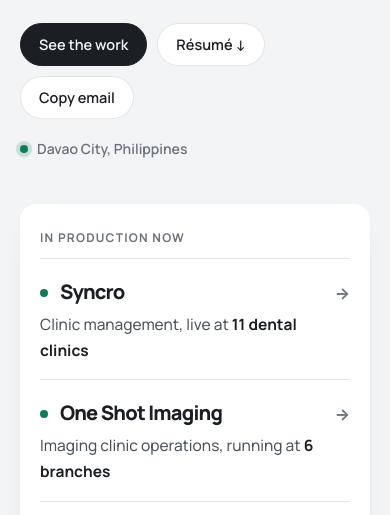
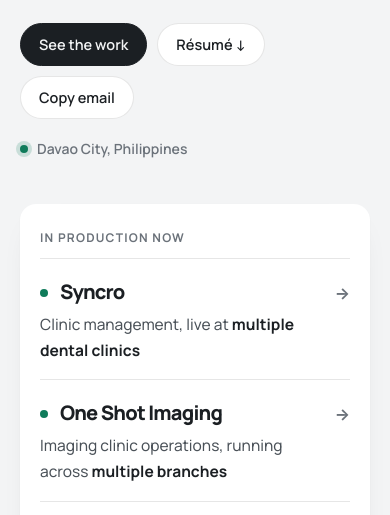
Before and after one commit to Kahariel/Kahariel.github.io, a plain HTML site: page index.html in a window 390 px wide. Shown: the part 283-798 px from the top of the page. Drawn offline with Linux system fonts and the light colour scheme.

Commit message:
Remove clinic and branch counts from the site and CV

```diff
--- a/index.html
+++ b/index.html
@@ -15,7 +15,7 @@
 <meta property="og:type" content="profile">
 <meta property="og:site_name" content="Karl Daven Talib">
 <meta property="og:title" content="Karl Daven Talib — Full-Stack Developer">
-<meta property="og:description" content="AI, automation & integrations. Healthcare platforms in production at 11 clinics, an AI voice receptionist, workflow automation, CRM and mobile.">
+<meta property="og:description" content="AI, automation & integrations. Healthcare platforms in production at multiple clinics, an AI voice receptionist, workflow automation, CRM and mobile.">
 <meta property="og:url" content="https://kahariel.github.io/">
 <meta property="og:image" content="https://kahariel.github.io/assets/og.png">
 <meta property="og:image:width" content="1200">
@@ -116,7 +116,7 @@
     <h1>Karl Daven P. Talib</h1>
     <p>Full-Stack Developer — AI, Automation &amp; Integrations · Davao City, Philippines</p>
     <p><a href="mailto:pioloulo123@gmail.com">pioloulo123@gmail.com</a> · +63 991 844 4532 · <a href="assets/Karl-Daven-Talib-CV.pdf">Résumé (PDF)</a></p>
-    <p>The full portfolio needs JavaScript. Selected work: dental clinic management platform (Syncro — 11 clinics, AI voice receptionist in development),
+    <p>The full portfolio needs JavaScript. Selected work: dental clinic management platform (Syncro — in production at multiple clinics, AI voice receptionist in development),
       Syncro Hub (the SaaS control plane behind it: subscriptions, analytics, one-click clinic provisioning),
       imaging clinic operations system (One Shot Imaging), CRM with workflow automation (SMB Solutions), blood donation mobile app and
       admin dashboard (BloodSeek), streetwear e-commerce store (KLNW), library attendance kiosk (PiStamp).</p>
--- a/js/content.js
+++ b/js/content.js
@@ -23,8 +23,8 @@ window.CONTENT = {
   shipped: {
     title: 'In production now',
     items: [
-      { name: 'Syncro', text: 'Clinic management, live at *11 dental clinics*', to: 'syncro' },
-      { name: 'One Shot Imaging', text: 'Imaging clinic operations, running at *6 branches*', to: 'one-shot-imaging' },
+      { name: 'Syncro', text: 'Clinic management, live at *multiple dental clinics*', to: 'syncro' },
+      { name: 'One Shot Imaging', text: 'Imaging clinic operations, running across *multiple branches*', to: 'one-shot-imaging' },
       { name: 'Syncro Hub', text: 'The control plane behind Syncro: plans, analytics, *one-click clinic setup*', to: 'syncro-hub' },
       { name: 'SMB Solutions CRM', text: 'CRM for a US client, wired to *Zapier, PandaDoc and Notion*', to: 'smb-solutions-crm' },
     ],
@@ -96,8 +96,8 @@ window.CONTENT = {
       kicker: 'Healthcare · SaaS · AI',
       year: '2025 — now',
       role: 'Co-lead developer',
-      status: 'In production at 11 dental clinics',
-      summary: 'Syncro — clinic management for single and multi-branch dental practices: records, appointments, prescriptions, billing and patient messaging. Live at 11 clinics from one codebase; AI booking live, AI voice receptionist in development.',
+      status: 'In production at multiple dental clinics',
+      summary: 'Syncro — clinic management for single and multi-branch dental practices: records, appointments, prescriptions, billing and patient messaging. Live at multiple clinics from one codebase; AI booking live, AI voice receptionist in development.',
       highlights: [
         'Automated multi-client delivery: a GitHub Actions workflow merges main into every clinic\'s branch, with a dry-run mode that checks for conflicts before pushing',
         'AI voice receptionist, a prototype I built: a LiveKit voice agent with Deepgram speech-to-text tuned on dental vocabulary and an OpenAI model that calls the platform API as tools to look up and manage appointments',
@@ -109,7 +109,7 @@ window.CONTENT = {
         'Patient notes with templates, revision history, comments and letterhead PDF export',
         'Queued SMS (Twilio, Plivo) and email campaign jobs; Excel bulk import for patients, medicines and diagnoses',
       ],
-      facts: [['Clinics', '11'], ['Migrations', '134'], ['Models', '60+']],
+      facts: [['Migrations', '134'], ['Models', '60+']],
       stack: ['Laravel', 'PHP', 'MySQL', 'OpenAI API', 'LiveKit Agents', 'Deepgram', 'Dialogflow', 'Queues', 'GitHub Actions', 'Twilio'],
       image: null,
       live: null,
@@ -148,10 +148,10 @@ window.CONTENT = {
       kicker: 'Healthcare · Real-time',
       year: '2026',
       role: 'Lead developer',
-      status: 'Live since October 2026 · multi-tenant, 6 branches',
-      summary: 'One Shot Imaging — runs every visit at a dental-imaging clinic, from registration and queueing to imaging, checkout and billing, with live handoff between front desk and imaging room. Now multi-tenant, running at 6 branches.',
+      status: 'Live since October 2026 · multi-tenant, multi-branch',
+      summary: 'One Shot Imaging — runs every visit at a dental-imaging clinic, from registration and queueing to imaging, checkout and billing, with live handoff between front desk and imaging room. Now multi-tenant, running across multiple branches.',
       highlights: [
-        'Multi-tenant architecture running 6 branches, built out from the single-practice system that went into production first',
+        'Multi-tenant architecture serving multiple branches, built out from the single-practice system that went into production first',
         'Visit state machine (waiting → in progress → checking out → completed / cancelled) with an active-visit pointer kept in sync by model events to block double registration',
         'Real-time Receptionist ↔ Technician updates over self-hosted Laravel Reverb WebSockets, broadcast from model observers on a private channel',
         'BIR-compliant billing: VAT backed out of inclusive prices at checkout, 0%-VAT handling for PWD and Senior discounts, voids instead of deletes, doctor commissions locked at billing',
@@ -159,7 +159,7 @@ window.CONTENT = {
         'Streamed exports that rebuild the clinic\'s paper daily forms, plus an audit log of every financial and queue write',
         'Deployed on aaPanel with a Supervisor-managed queue worker and Reverb server behind an Nginx WebSocket proxy',
       ],
-      facts: [['Branches', '6'], ['Test files', '60'], ['Migrations', '49'], ['Panels', '4']],
+      facts: [['Test files', '60'], ['Migrations', '49'], ['Panels', '4']],
       stack: ['Laravel', 'Filament', 'Livewire', 'Laravel Reverb', 'MySQL', 'Multi-Tenancy', 'Tailwind CSS', 'aaPanel'],
       image: null,
       live: null,
```
Also changed, not shown: 1 other file.
